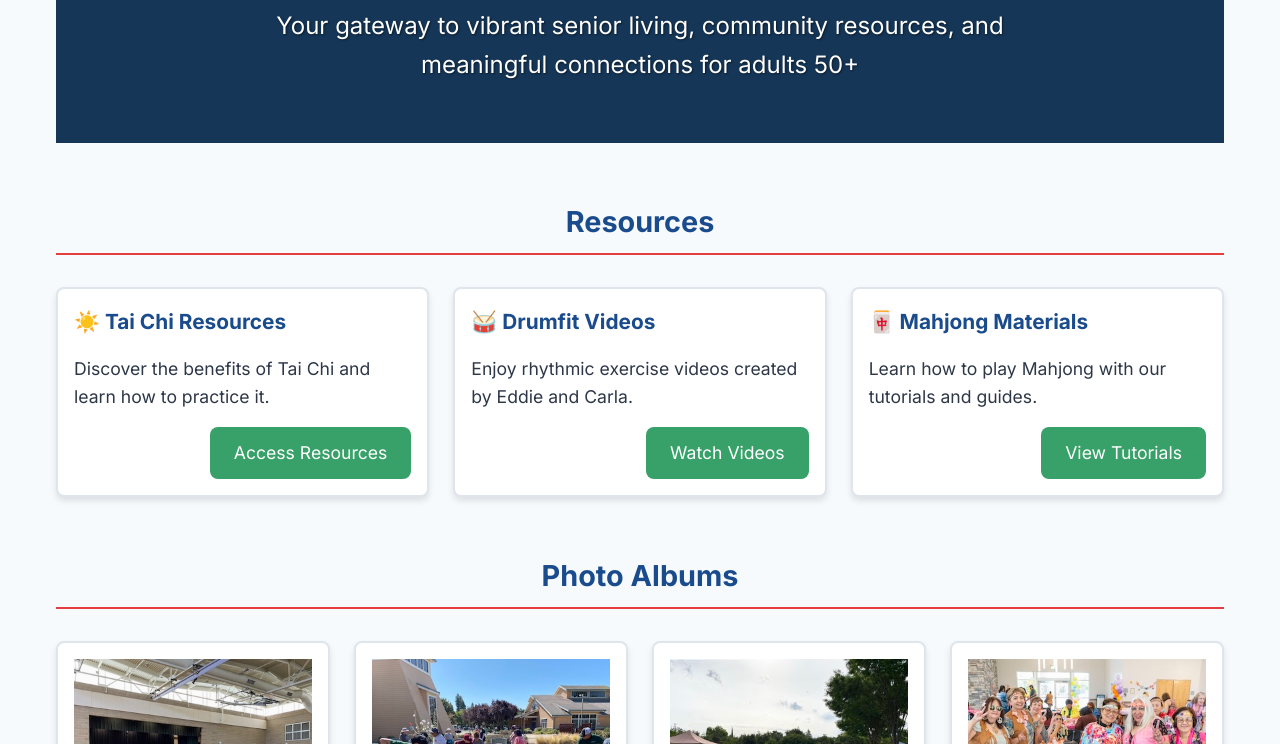
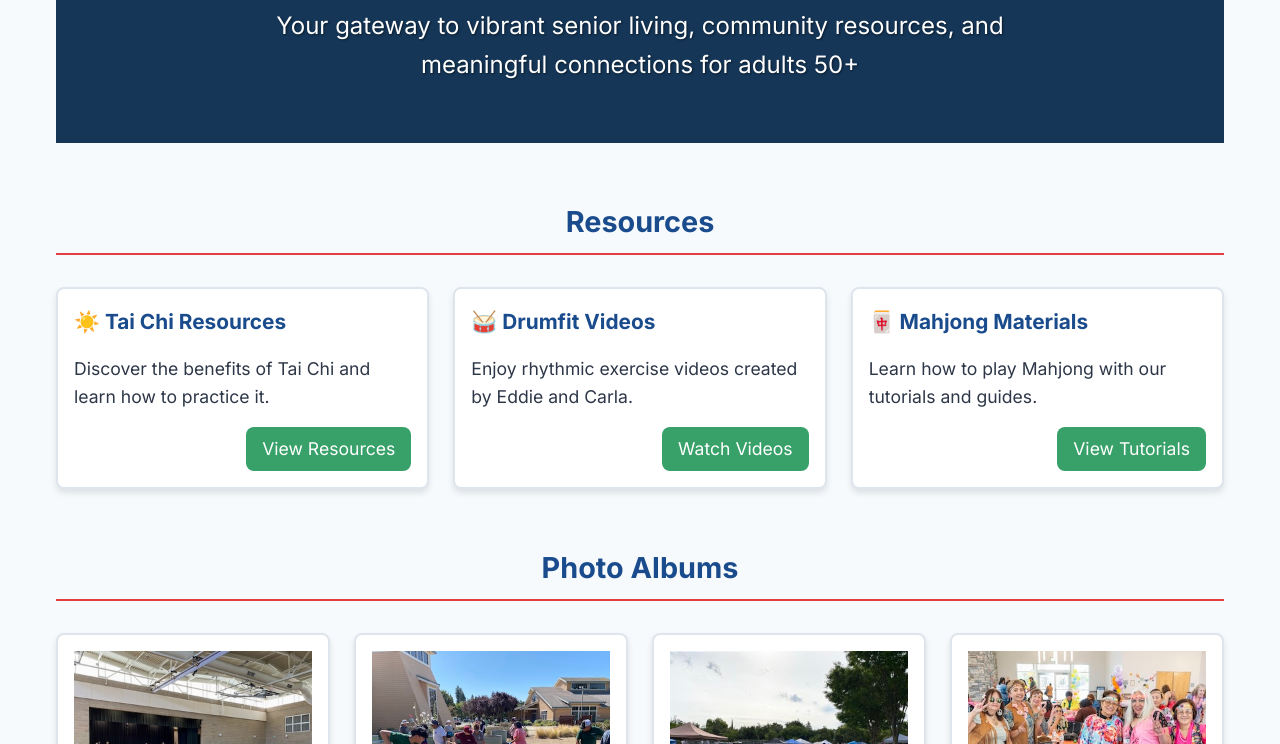
Before and after one commit to edumtto/sn-community-resources, an Eleventy site: page src/index.md in a window 1280 px wide. Shown: the part 356-1100 px from the top of the page. Built offline with nearby package versions, Linux system fonts and the light colour scheme; Eleventy itself is replaced by a stand-in of ours; files that its build step writes are made by us from their sources.

Commit message:
Reduce button sizes

```diff
--- a/src/css/components.css
+++ b/src/css/components.css
@@ -97,7 +97,7 @@
   background-color: var(--primary);
   color: white;
   text-decoration: none;
-  padding: 1rem 2rem;
+  padding: 0.6rem 1rem;
   border-radius: var(--border-radius);
   font-size: 1.2rem;
   transition: all 0.3s ease;
--- a/src/css/style.css
+++ b/src/css/style.css
@@ -287,7 +287,7 @@ section:last-child {
   box-shadow: var(--shadow-md);
   border: 2px solid var(--light-gray);
   transition: box-shadow 0.2s ease;
-  padding: 16px;
+  padding: 1rem;
   display: flex;
   flex-direction: column;
   justify-content: space-between;
@@ -324,10 +324,9 @@ section:last-child {
   background-color: var(--accent);
   color: white;
   text-decoration: none;
-  padding: 0.75rem 1.5rem;
+  padding: 0.5rem 1rem;
   border-radius: var(--border-radius);
   font-size: 1.1rem;
-  min-height: 3rem;
   display: flex;
   align-items: center;
   justify-content: center;
--- a/src/index.md
+++ b/src/index.md
@@ -23,8 +23,8 @@ layout: "base.html"
       </p>
       <p class="resource-description" data-lang="es">Descubra los beneficios del Tai Chi y aprenda cómo practicarlo.
       </p>
-      <a href="/tai-chi/index.html" class="resource-link" data-lang="en">Access Resources</a>
-      <a href="/tai-chi/index.html" class="resource-link" data-lang="es">Acceder a Recursos</a>
+      <a href="/tai-chi/index.html" class="resource-link" data-lang="en">View Resources</a>
+      <a href="/tai-chi/index.html" class="resource-link" data-lang="es">Ver Recursos</a>
     </div>
     <!-- Drumfit Resources -->
     <div class="resource-card" data-category="exercise videos">
```
Also changed, not shown: 3 other files.
